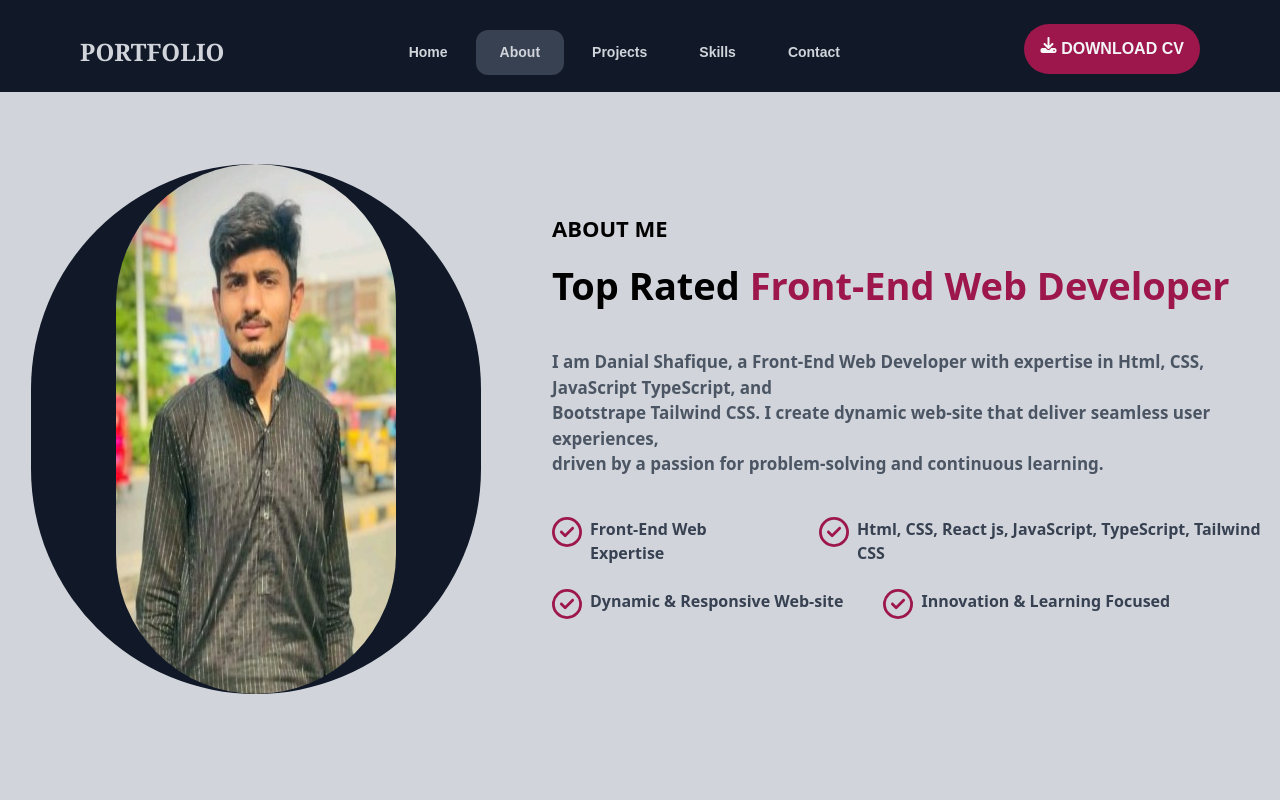
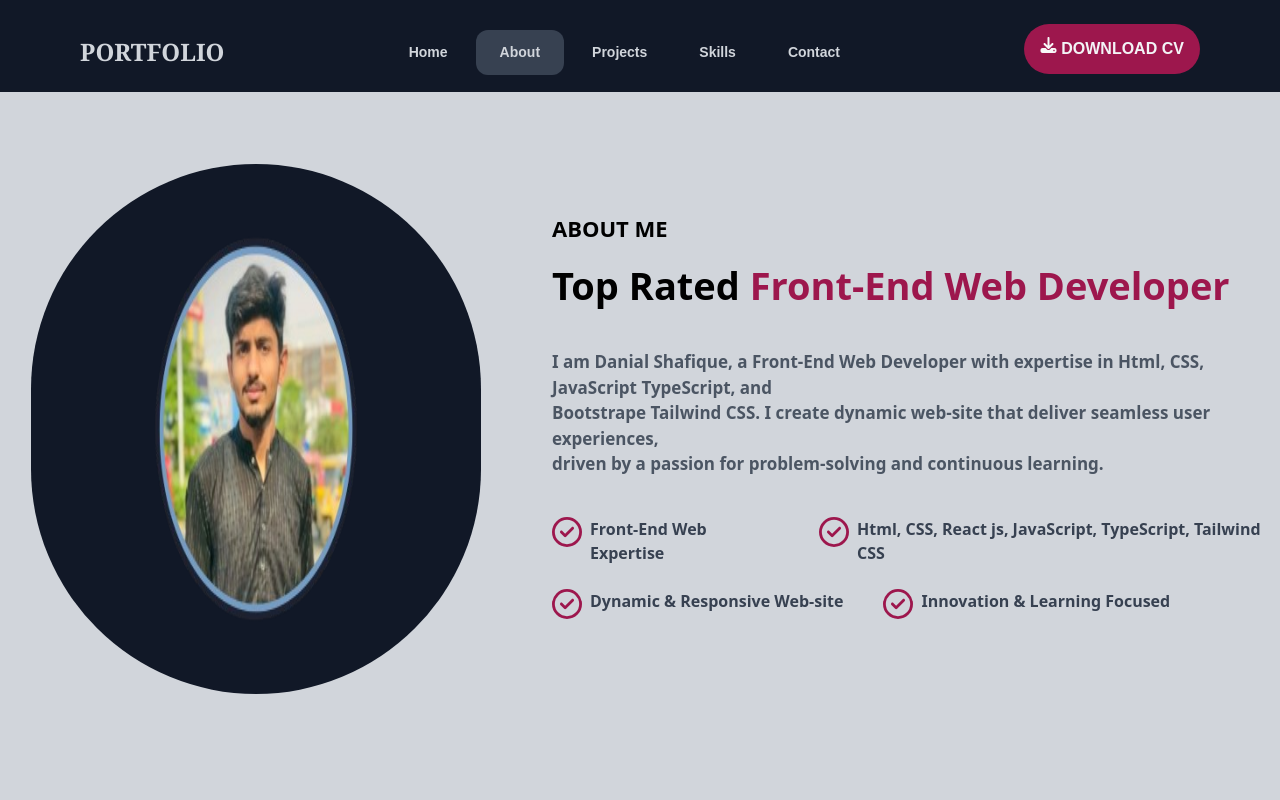
Before and after one commit to danialshafique/portfolio, a Next.js app in the folder Danial/: page /about in a window 1280 px wide. Shown: the top 800 px of the page. Built offline with nearby package versions, Linux system fonts and the light colour scheme.

Commit message:
picture change

```diff
--- a/Danial/src/app/about/page.tsx
+++ b/Danial/src/app/about/page.tsx
@@ -15,7 +15,7 @@ const About = () => {
           className='h-[530px] w-[280px] rounded-full '
           height={500}
           width={500}
-          src="/dani.jpg"
+          src="/Dani.png"
           alt=""
         />
       </div>
```
